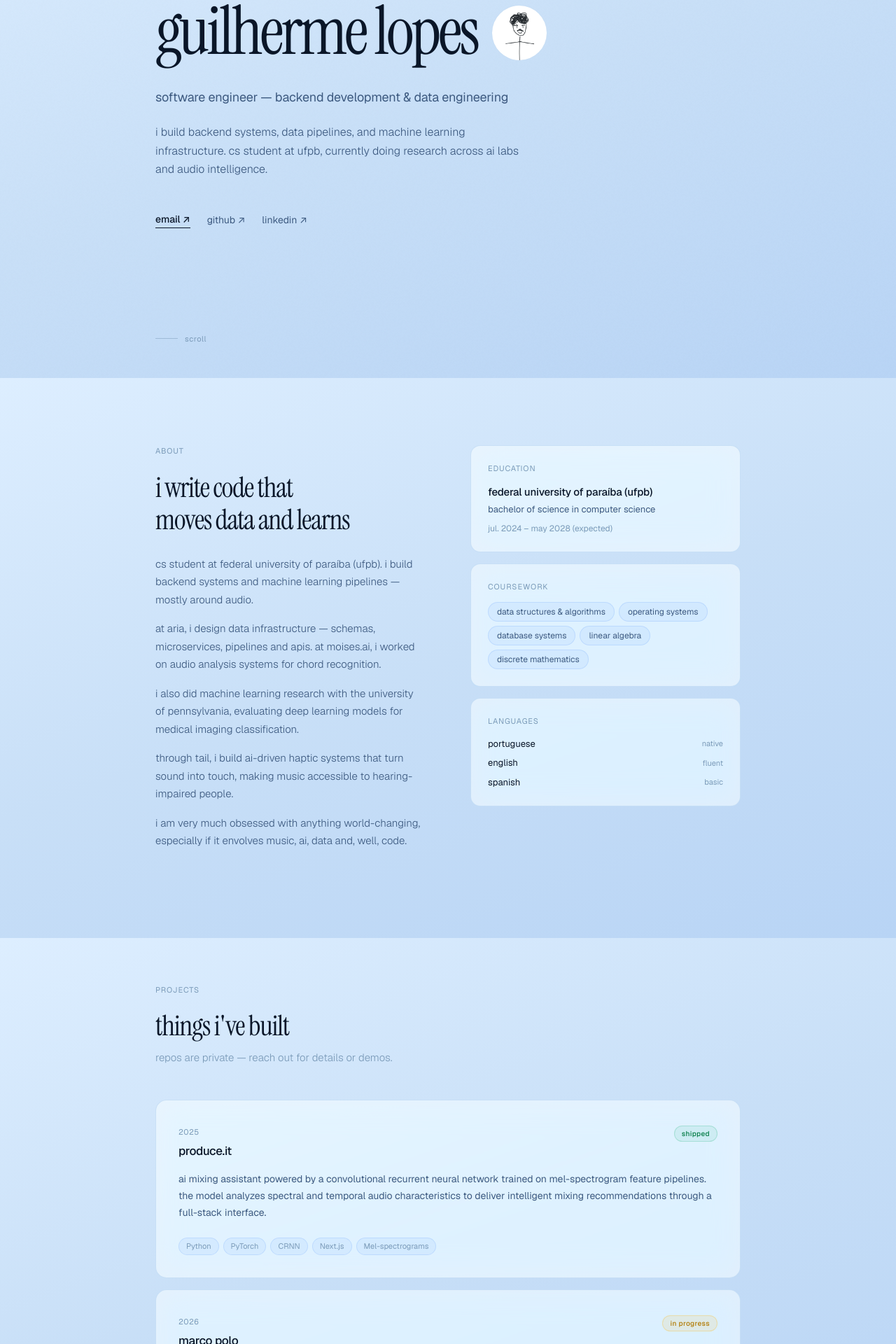
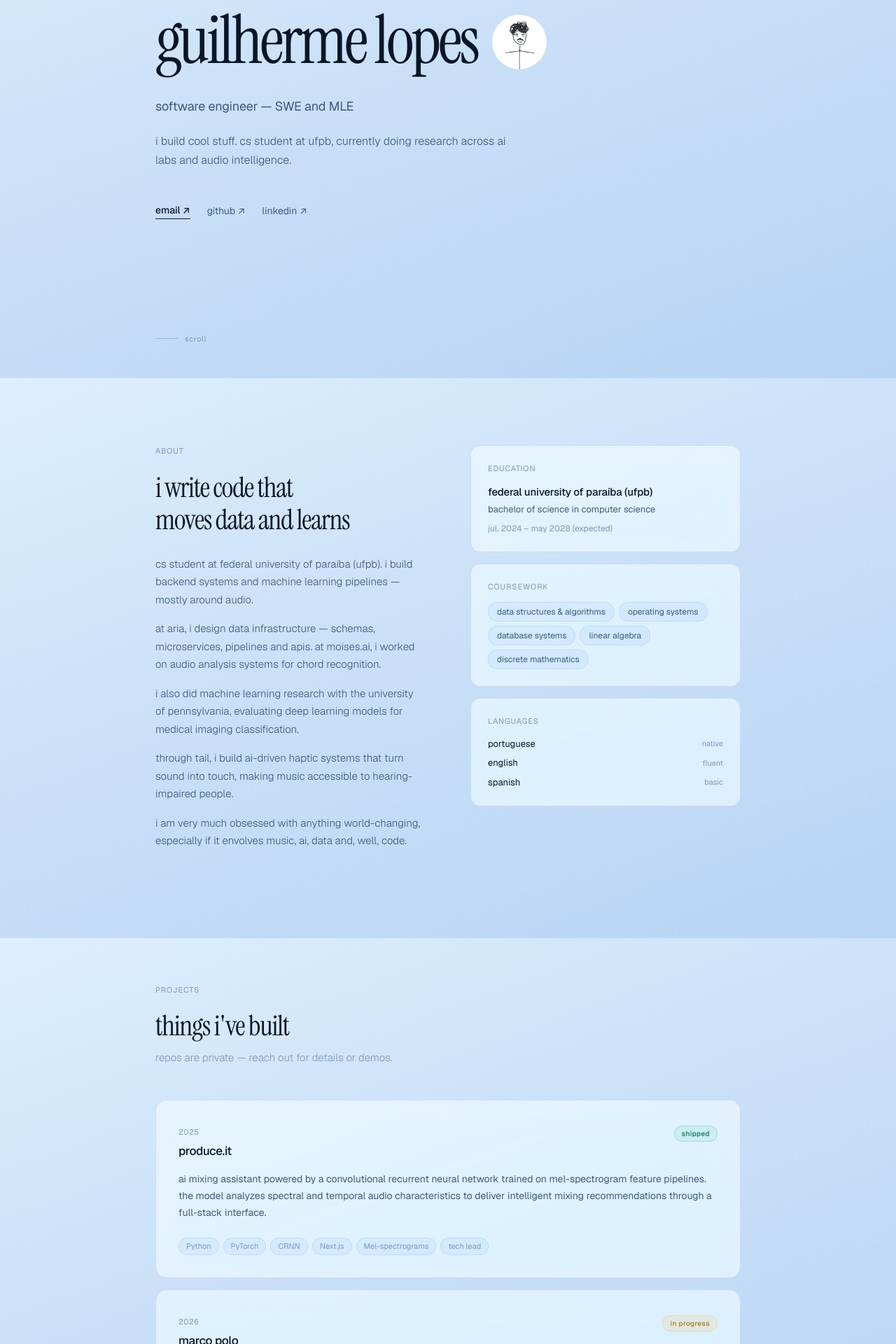
Before and after one commit to guilopeszw/guilopeszw.github.io, a React (Vite) app: page / in a window 1280 px wide. Shown: the part 260-2180 px from the top of the page at 70% size. Built offline with nearby package versions, Linux system fonts and the light colour scheme.

Commit message:
update portfolio sect

```diff
--- a/src/data/portfolio.js
+++ b/src/data/portfolio.js
@@ -1,8 +1,8 @@
 export const personal = {
   name: "guilherme lopes",
   title: "software engineer",
-  subtitle: "backend development & data engineering",
-  bio: "i build backend systems, data pipelines, and machine learning infrastructure. cs student at ufpb, currently doing research across ai labs and audio intelligence.",
+  subtitle: "SWE and MLE",
+  bio: "i build cool stuff. cs student at ufpb, currently doing research across ai labs and audio intelligence.",
   email: "guilhermeulopes.work@gmail.com",
   github: "https://github.com/guilopeszw",
   linkedin: "https://linkedin.com/in/guilherme-u-lopes",
@@ -16,7 +16,7 @@ export const projects = [
     title: "produce.it",
     description:
       "ai mixing assistant powered by a convolutional recurrent neural network trained on mel-spectrogram feature pipelines. the model analyzes spectral and temporal audio characteristics to deliver intelligent mixing recommendations through a full-stack interface.",
-    tech: ["Python", "PyTorch", "CRNN", "Next.js", "Mel-spectrograms"],
+    tech: ["Python", "PyTorch", "CRNN", "Next.js", "Mel-spectrograms", "tech lead"],
     status: "shipped",
     year: "2025",
   },
@@ -65,7 +65,7 @@ export const experience = [
   },
   {
     id: "moises",
-    role: "software researcher (volunteer)",
+    role: "software engineer intern (volunteer)",
     org: "moises.ai",
     period: "sep. 2025 – dec. 2025",
     location: "joão pessoa, pb",
@@ -77,7 +77,7 @@ export const experience = [
   },
   {
   id: "tail",
-  role: "music & dsp researcher",
+  role: "ai researcher",
   org: "tail — technology and artificial intelligence league",
   period: "jul. 2025 – present",
   location: "joão pessoa, pb",
```
